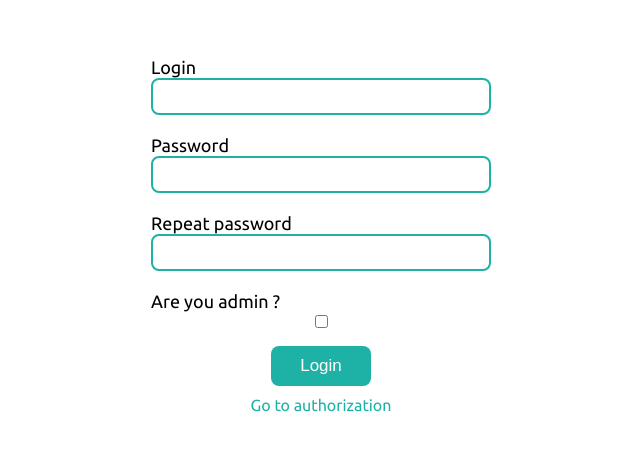
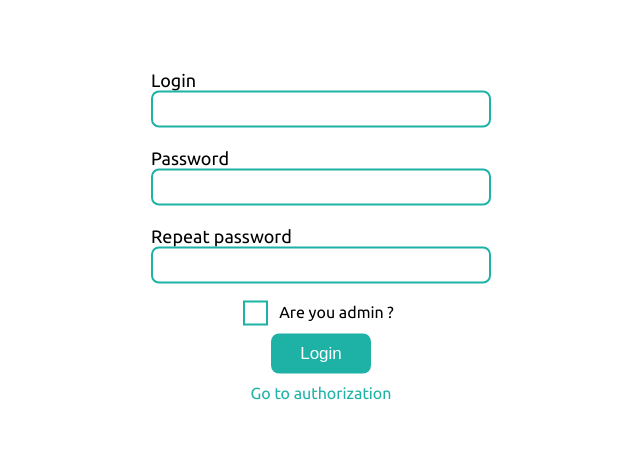
Before and after one commit to Artem2001S/testing-app-react, a React (Create React App) app: page /registration in a window 1280 px wide. Shown: the part 167-618 px from the top of the page, without its empty margins (319-959 px from the left). Built offline with nearby package versions, Linux system fonts and the light colour scheme.

Commit message:
refactor handleInputChange function

```diff
--- a/src/components/AuthForm/AuthForm.jsx
+++ b/src/components/AuthForm/AuthForm.jsx
@@ -4,6 +4,7 @@ import TextInput from 'components/TextInput/TextInput';
 import Button from 'components/Button/Button';
 import classes from './AuthForm.module.scss';
 import { Link } from 'react-router-dom';
+import Checkbox from 'components/Checkbox/Checkbox';
 
 export default function AuthForm({
   inputs,
@@ -14,14 +15,28 @@ export default function AuthForm({
 }) {
   return (
     <form className={classes.AuthForm} onSubmit={handleFormSubmit}>
-      {inputs.map((input, index) => (
-        <TextInput
-          key={index}
-          {...input}
-          handleChange={inputChangeHandlers[input.name]}
-        />
-      ))}
+      {inputs.map((input, index) => {
+        if (!input.type) input.type = 'text';
+
+        if (input.type === 'checkbox') {
+          return (
+            <Checkbox
+              key={`${input.name}${index}`}
+              {...input}
+              handleChange={inputChangeHandlers[input.name]}
+            />
+          );
+        }
+        return (
+          <TextInput
+            key={`${input.name}${index}`}
+            {...input}
+            handleChange={inputChangeHandlers[input.name]}
+          />
+        );
+      })}
       <Button handleClick={handleFormSubmit}>Login</Button>
+
       {additionalLinks &&
         additionalLinks.map((link) => (
           <Link key={link.to} className={classes.Link} to={link.to}>
--- a/src/containers/AuthFormContainer.js
+++ b/src/containers/AuthFormContainer.js
@@ -13,8 +13,15 @@ const mapStateToProps = (state) => ({
 });
 
 const mapDispatchToProps = (dispatch) => ({
-  handleInputChange: (inputName, e) =>
-    dispatch(changeAuthFormInputValue(inputName, e.target.value)),
+  handleInputChange: (inputName, inputType, e) => {
+    if (inputType === 'checkbox') {
+      dispatch(changeAuthFormInputValue(inputName, e.target.checked));
+    }
+
+    if (inputType === 'text' || inputType === 'password') {
+      dispatch(changeAuthFormInputValue(inputName, e.target.value));
+    }
+  },
   changeValidationStatus: (message) =>
     dispatch(changeAuthFormValidationStatus(message)),
 });
--- a/src/containers/RegistrationFormContainer.js
+++ b/src/containers/RegistrationFormContainer.js
@@ -12,8 +12,15 @@ const mapStateToProps = (state) => ({
 });
 
 const mapDispatchToProps = (dispatch) => ({
-  handleInputChange: (inputName, e) =>
-    dispatch(changeRegistrationFormInputValue(inputName, e.target.value)),
+  handleInputChange: (inputName, inputType, e) => {
+    if (inputType === 'checkbox') {
+      dispatch(changeRegistrationFormInputValue(inputName, e.target.checked));
+    }
+
+    if (inputType === 'text' || inputType === 'password') {
+      dispatch(changeRegistrationFormInputValue(inputName, e.target.value));
+    }
+  },
   changeValidationStatus: (message) =>
     dispatch(changeRegistrationFormValidationStatus(message)),
   additionalLinks: [{ to: '/', label: 'Go to authorization' }],
--- a/src/utils.js
+++ b/src/utils.js
@@ -8,7 +8,7 @@ export function createOnChangeHandlers(inputs, handler) {
   const handlers = {};
 
   inputs.forEach((input) => {
-    handlers[input.name] = handler.bind(this, input.name);
+    handlers[input.name] = handler.bind(this, input.name, input.type || 'text');
   });
 
   return handlers;
```
